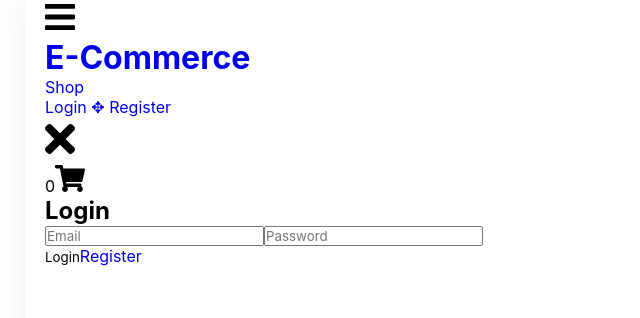
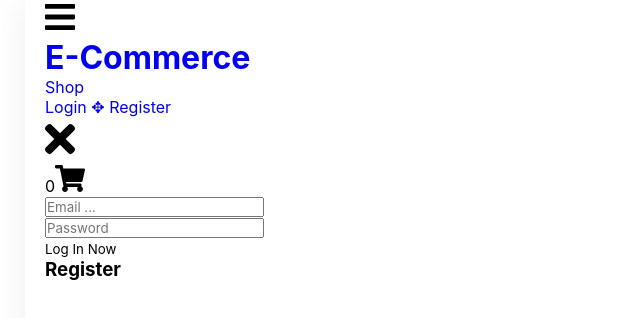
Before and after one commit to ElyesBenKhoud/ECommerce, a React (Create React App) app in the folder client/: page /login in a window 1280 px wide. Shown: the top 318 px of the page, without its empty margins (0-640 px from the left). Built offline with nearby package versions, Linux system fonts and the light colour scheme; no server answers.

Commit message:
styling new login page

```diff
--- a/client/src/components/mainpages/auth/Login.js
+++ b/client/src/components/mainpages/auth/Login.js
@@ -1,47 +1,95 @@
-import React, {useState} from 'react'
-import {Link} from 'react-router-dom'
-import axios from 'axios'
+import React, { useState } from "react";
+import { Link } from "react-router-dom";
+import axios from "axios";
 
 function Login() {
-    const [user, setUser] = useState({
-        email:'', password: ''
-    })
+  const [user, setUser] = useState({
+    email: "",
+    password: "",
+  });
 
-    const onChangeInput = e =>{
-        const {name, value} = e.target;
-        setUser({...user, [name]:value})
+  const onChangeInput = (e) => {
+    const { name, value } = e.target;
+    setUser({ ...user, [name]: value });
+  };
+
+  const loginSubmit = async (e) => {
+    e.preventDefault();
+    try {
+      await axios.post("/user/login", { ...user });
+
+      localStorage.setItem("firstLogin", true);
+
+      window.location.href = "/";
+    } catch (err) {
+      alert(err.response.data.msg);
     }
+  };
 
-    const loginSubmit = async e =>{
-        e.preventDefault()
-        try {
-            await axios.post('/user/login', {...user})
+  return (
+    // <div className="login-page">
+    //     <form onSubmit={loginSubmit}>
+    //         <h2>Login</h2>
+    //         <input type="email" name="email" required
+    //         placeholder="Email" value={user.email} onChange={onChangeInput} />
 
-            localStorage.setItem('firstLogin', true)
+    //         <input type="password" name="password" required autoComplete="on"
+    //         placeholder="Password" value={user.password} onChange={onChangeInput} />
 
-            window.location.href = "/";
-        } catch (err) {
-            alert(err.response.data.msg)
-        }
-    }
+    //         <div className="row">
+    //             <button type="submit">Login</button>
+    //             <Link to="/register">Register</Link>
+    //         </div>
+    //     </form>
+    // </div>
 
-    return (
-        <div className="login-page">
-            <form onSubmit={loginSubmit}>
-                <h2>Login</h2>
-                <input type="email" name="email" required
-                placeholder="Email" value={user.email} onChange={onChangeInput} />
-
-                <input type="password" name="password" required autoComplete="on"
-                placeholder="Password" value={user.password} onChange={onChangeInput} />
-
-                <div className="row">
-                    <button type="submit">Login</button>
-                    <Link to="/register">Register</Link>
-                </div>
-            </form>
+    <div class="container">
+      <div class="screen">
+        <div class="screen__content">
+          <form class="login" onSubmit={loginSubmit}>
+            <div class="login__field">
+              <i class="login__icon fas fa-user"></i>
+              <input
+                type="text"
+                class="login__input"
+                placeholder="Email ..."
+                name="email"
+                required
+                value={user.email}
+                onChange={onChangeInput}
+              />
+            </div>
+            <div class="login__field">
+              <i class="login__icon fas fa-lock"></i>
+              <input
+                type="password"
+                class="login__input"
+                placeholder="Password"
+                name="password"
+                required
+                autoComplete="on"
+                value={user.password}
+                onChange={onChangeInput}
+              />
+            </div>
+            <button class="button login__submit">
+              <span class="button__text">Log In Now</span>
+              <i class="button__icon fas fa-chevron-right"></i>
+            </button>
+          </form>
+          <div class="social-login">
+            <h3>Register</h3>
+          </div>
         </div>
-    )
+        <div class="screen__background">
+          <span class="screen__background__shape screen__background__shape4"></span>
+          <span class="screen__background__shape screen__background__shape3"></span>
+          <span class="screen__background__shape screen__background__shape2"></span>
+          <span class="screen__background__shape screen__background__shape1"></span>
+        </div>
+      </div>
+    </div>
+  );
 }
 
-export default Login
+export default Login;
--- a/client/src/components/mainpages/auth/login.css
+++ b/client/src/components/mainpages/auth/login.css
@@ -37,3 +37,5 @@
   letter-spacing: 1.3px;
   text-transform: uppercase;
 }
+
+/* new page */
```
